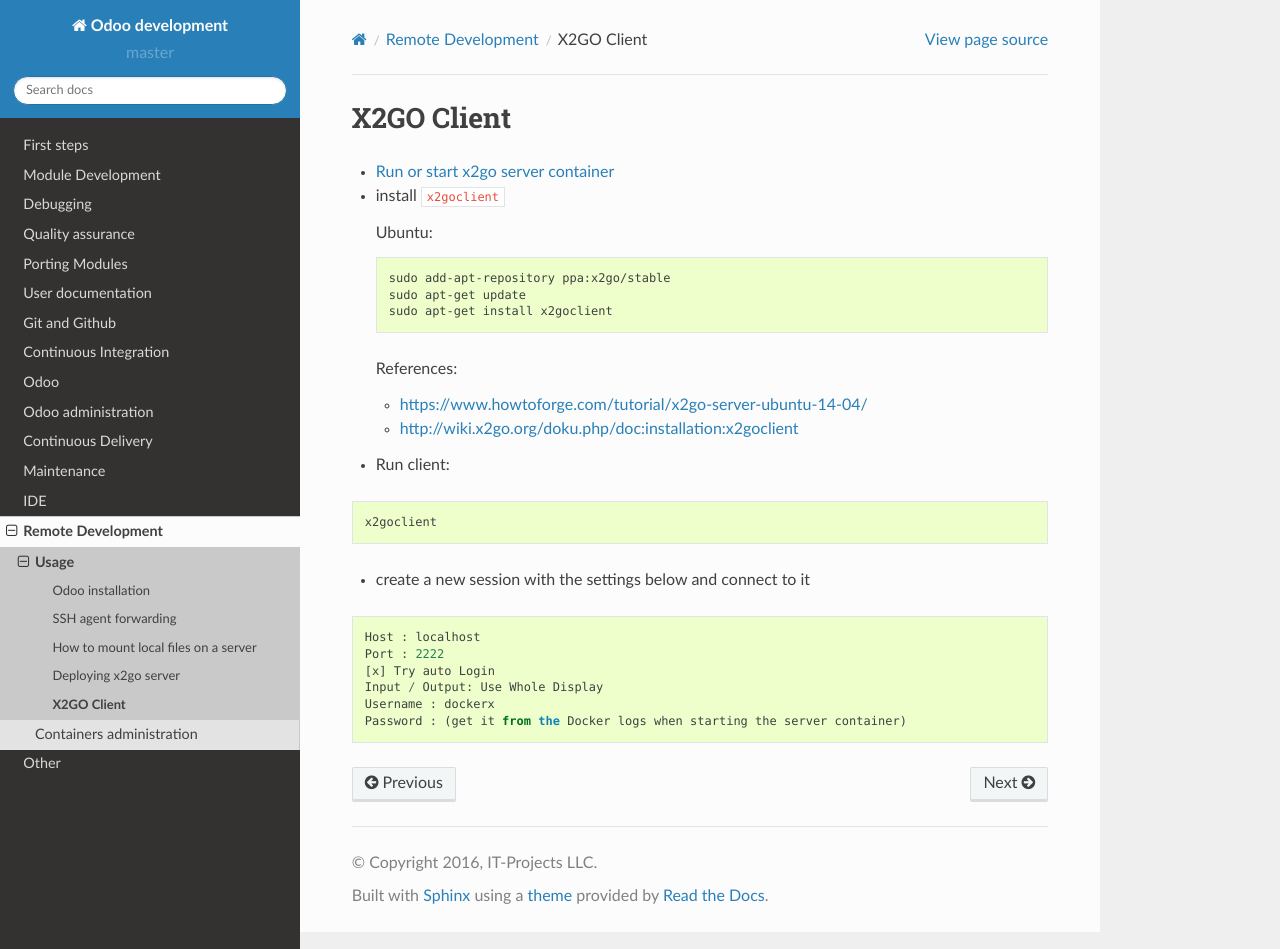
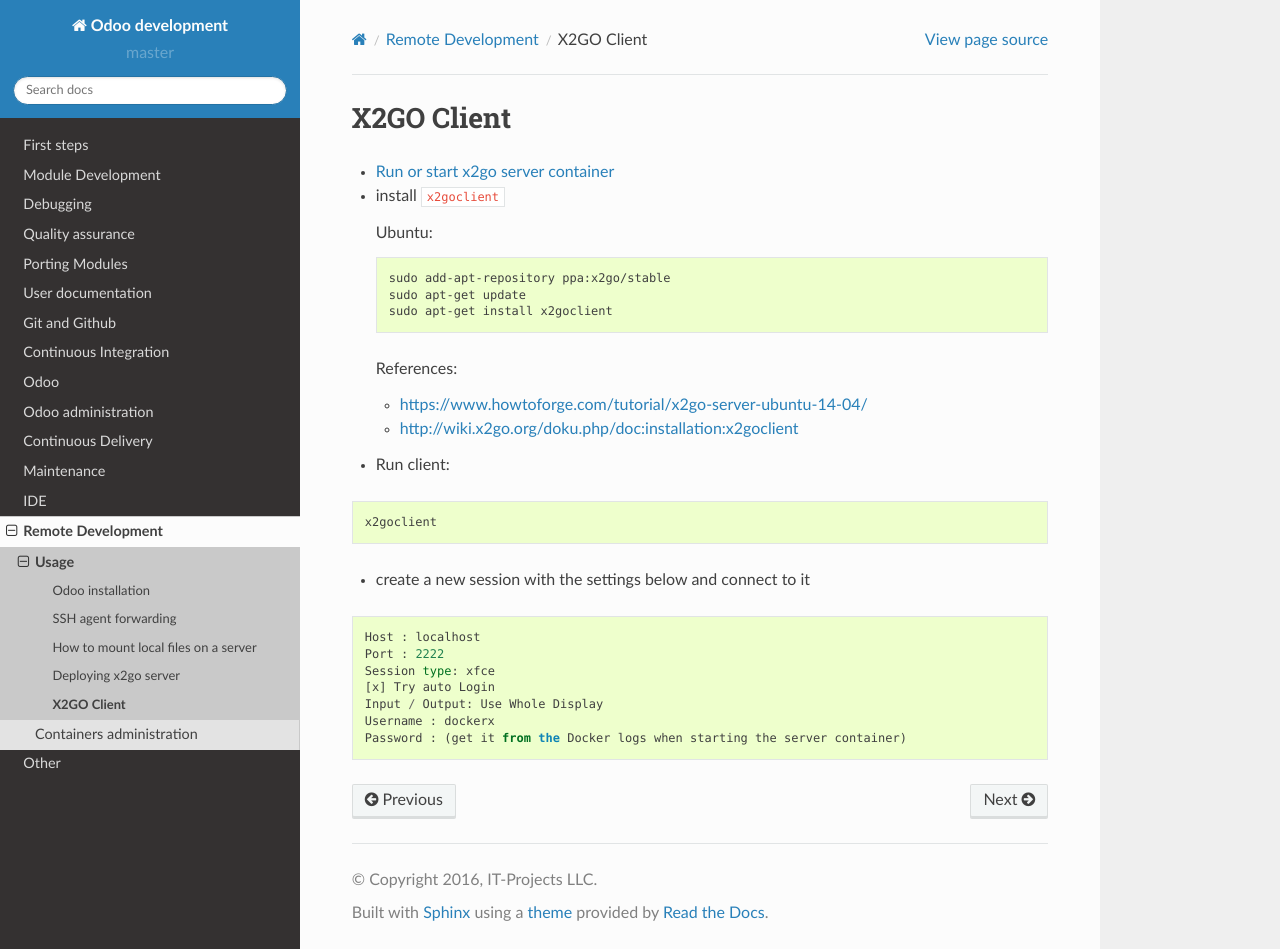
Before and after one commit to itpp-labs/odoo-development, a Sphinx documentation site: the page built from docs/remote-dev/x2goclient.rst, in a window 1280 px wide and 949 px high. Built offline with Sphinx 7.4.7 and the Read the Docs theme 2.0.0, drawn with Linux system fonts in a browser that asks for light colours.

Commit message:
Session type

```diff
--- a/docs/remote-dev/x2goclient.rst
+++ b/docs/remote-dev/x2goclient.rst
@@ -31,6 +31,7 @@
 
  Host : localhost
  Port : 2222
+ Session type: xfce
  [x] Try auto Login
  Input / Output: Use Whole Display
  Username : dockerx
```
